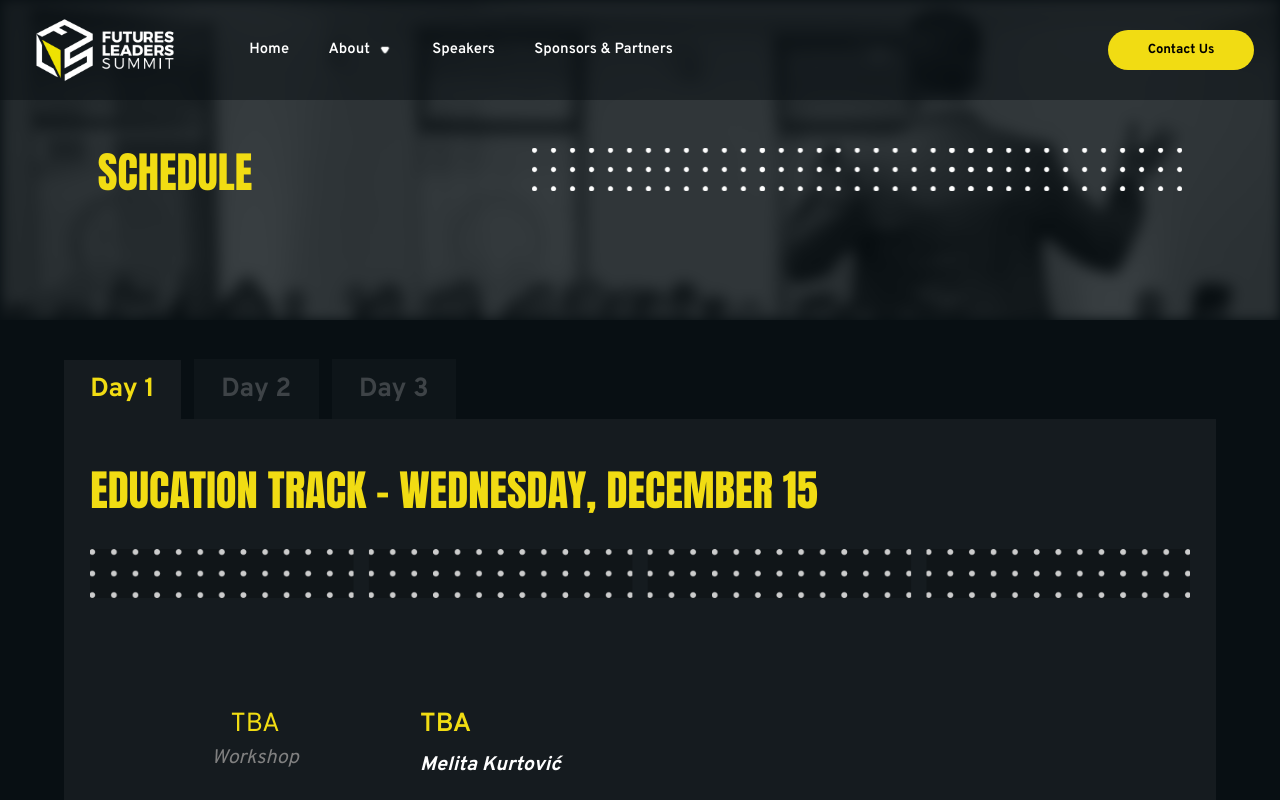
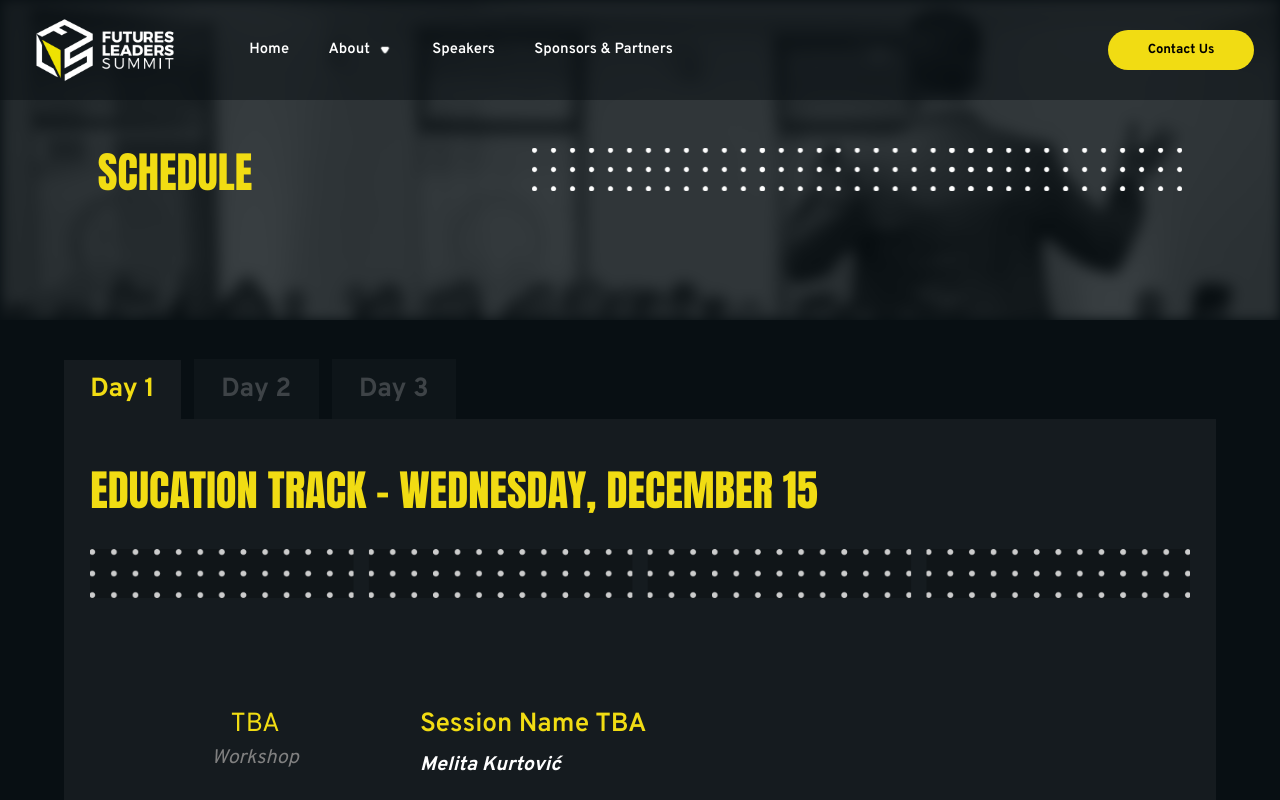
Before and after one commit to anja-sunjic/FLS, a Next.js app: page /schedule in a window 1280 px wide. Shown: the top 800 px of the page. Built offline with nearby package versions, Linux system fonts and the light colour scheme.

Commit message:
Schedule

```diff
--- a/data/program.js
+++ b/data/program.js
@@ -5,7 +5,7 @@ export const wed = [
     events: [
       {
         id: 1,
-        title: "TBA",
+        title: "Session Name TBA",
         speakerIds: [],
         speakers: ["Melita Kurtović"],
         desc: "",
@@ -15,7 +15,7 @@ export const wed = [
       },
       {
         id: 1,
-        title: "TBA",
+        title: "Session Name TBA",
         speakerIds: [],
         speakers: ["Amra Ibrić"],
         desc: "",
@@ -25,7 +25,7 @@ export const wed = [
       },
       {
         id: 1,
-        title: "TBA",
+        title: "Session Name TBA",
         speakerIds: [],
         speakers: ["Zinka Bejtić"],
         desc: "",
@@ -35,7 +35,7 @@ export const wed = [
       },
       {
         id: 1,
-        title: "TBA",
+        title: "Session Name TBA",
         speakerIds: [],
         speakers: ["TBA"],
         desc: "",
@@ -45,7 +45,7 @@ export const wed = [
       },
       {
         id: 1,
-        title: "TBA",
+        title: "Session Name TBA",
         speakerIds: [],
         speakers: ["TBA"],
         desc: "",
@@ -55,7 +55,7 @@ export const wed = [
       },
       {
         id: 1,
-        title: "TBA",
+        title: "Session Name TBA",
         speakerIds: [],
         speakers: ["TBA"],
         desc: "",
@@ -92,7 +92,7 @@ export const wed = [
     events: [
       {
         id: 2,
-        title: "",
+        title: "Session Name TBA",
         speakerIds: [],
         speakers: ["Zinka Bejtić"],
         desc: "",
@@ -109,11 +109,6 @@ export const wed = [
       {
         id: 2,
         title: "Lunch Break",
-        speakerIds: [],
-        speakers: [],
-        desc: "",
-        fullDesc: "",
-        tags: ["F2F"],
         company: 1,
       },
     ],
@@ -124,7 +119,7 @@ export const wed = [
     events: [
       {
         id: 2,
-        title: "",
+        title: "Session Name TBA",
         speakerIds: [],
         speakers: ["Mario Baroševčić"],
         desc: "",
@@ -143,9 +138,9 @@ export const wed = [
         title: "Education & Employability",
         speakerIds: [],
         speakers: ["Melita Kurtović"],
-        desc: "Discussion Points: Does Academia prepare the youth for the industry well? Which industries do it well? How is this different in the developed countries versus in Bosnia and Herzegovina? What is it that makes many local state universities discourage students from getting more insight in the industry early on? What can be done to decrease the gap between knowledge necessary in the industry and the one provided by academia? Opinion on strategies some countries have where universities collaborate with companies to ensure sufficient knowledge transfer, job opportunities, and decrease/prevent brain drain? How to prevent abuse of that collaboration on the company side (i.e. the 5+year contracts students tend to sign)?",
+        desc: "",
         fullDesc: "",
-        tags: ["F2F"],
+        tags: ["F2F", "Online"],
         company: 1,
       },
     ],
@@ -156,11 +151,10 @@ export const wed = [
     events: [
       {
         id: 2,
-        title:
-          "FLS Social - Showcasing STEM Superwomen from Bosnia and Herzegovina",
+        title: "Showcasing STEM Superwomen from Bosnia and Herzegovina",
         speakerIds: [],
-        speakers: ["Melita Kurtović"],
-        desc: "Discussion Points: Does Academia prepare the youth for the industry well? Which industries do it well? How is this different in the developed countries versus in Bosnia and Herzegovina? What is it that makes many local state universities discourage students from getting more insight in the industry early on? What can be done to decrease the gap between knowledge necessary in the industry and the one provided by academia? Opinion on strategies some countries have where universities collaborate with companies to ensure sufficient knowledge transfer, job opportunities, and decrease/prevent brain drain? How to prevent abuse of that collaboration on the company side (i.e. the 5+year contracts students tend to sign)?",
+        speakers: [],
+        desc: "",
         fullDesc: "",
         tags: ["Invite Only"],
         company: 1,
@@ -176,7 +170,57 @@ export const thu = [
     events: [
       {
         id: 1,
-        title: "",
+        title: "Session Name TBA",
+        speakerIds: [],
+        speakers: [],
+        desc: "",
+        fullDesc: "",
+        tags: ["F2F"],
+        company: 1,
+      },
+      {
+        id: 1,
+        title: "Session Name TBA",
+        speakerIds: [],
+        speakers: [],
+        desc: "",
+        fullDesc: "",
+        tags: ["F2F"],
+        company: 1,
+      },
+      {
+        id: 1,
+        title: "Session Name TBA",
+        speakerIds: [],
+        speakers: [],
+        desc: "",
+        fullDesc: "",
+        tags: ["F2F"],
+        company: 1,
+      },
+      {
+        id: 1,
+        title: "Session Name TBA",
+        speakerIds: [],
+        speakers: [],
+        desc: "",
+        fullDesc: "",
+        tags: ["F2F"],
+        company: 1,
+      },
+      {
+        id: 1,
+        title: "Session Name TBA",
+        speakerIds: [],
+        speakers: [],
+        desc: "",
+        fullDesc: "",
+        tags: ["F2F"],
+        company: 1,
+      },
+      {
+        id: 1,
+        title: "Session Name TBA",
         speakerIds: [],
         speakers: [],
         desc: "",
@@ -197,7 +241,7 @@ export const thu = [
     events: [
       {
         id: 2,
-        title: "",
+        title: "Session Name TBA",
         speakerIds: [],
         speakers: [],
         desc: "",
@@ -214,47 +258,6 @@ export const thu = [
       {
         id: 2,
         title: "The Versatility of Engineering - The Voice of the Industry",
-        speakerIds: [],
-        speakers: [],
-        desc: "What are some challenges they face in terms of skilled labor? Do they prefer more multifaceted workers or domain experts? Is it hard to find employees with knowledge outside of the domain? Their opinion on interdisciplinary projects being the future of innovation and engineering? How could the interdisciplinary projects be conducted most effectively i.e. through cross company collaboration or through employing more people with a broader knowledge scope? What are some of the currently most trending and fastest growing interdisciplinary fields (e.g. biotech, fintech, medtech)?",
-        fullDesc: "",
-        tags: ["F2F", "Online"],
-        company: 1,
-      },
-    ],
-  },
-  {
-    time: "TBA",
-    type: "Break",
-    events: [
-      {
-        title: "Break",
-      },
-    ],
-  },
-  {
-    time: "TBA",
-    type: "Keynote",
-    events: [
-      {
-        id: 2,
-        title: "",
-        speakerIds: [],
-        speakers: ["Admir Mašić"],
-        desc: "",
-        fullDesc: "",
-        tags: ["F2F", "Online"],
-        company: 1,
-      },
-    ],
-  },
-  {
-    time: "TBA",
-    type: "Keynote",
-    events: [
-      {
-        id: 2,
-        title: "",
         speakerIds: [],
         speakers: [],
         desc: "",
@@ -279,65 +282,9 @@ export const thu = [
     events: [
       {
         id: 2,
-        title: "",
+        title: "Session Name TBA",
         speakerIds: [],
-        speakers: [],
-        desc: "",
-        fullDesc: "",
-        tags: ["F2F", "Online"],
-        company: 1,
-      },
-    ],
-  },
-  {
-    time: "TBA",
-    type: "IEEE Innovation Nation Finals [Partner Event]",
-    events: [
-      {
-        id: 2,
-        title: "",
-        speakerIds: [],
-        speakers: [],
-        desc: "",
-        fullDesc: "",
-        tags: ["Invite Only"],
-        company: 1,
-      },
-    ],
-  },
-];
-
-export const fri = [
-  {
-    time: "TBA",
-    type: "Workshop",
-    events: [
-      {
-        id: 1,
-        title: "",
-        speakerIds: [],
-        speakers: [],
-        desc: "",
-        fullDesc: "",
-        tags: ["F2F"],
-        company: 1,
-      },
-    ],
-  },
-  {
-    time: "TBA",
-    type: "Break",
-    events: [{ title: "Travel Break" }],
-  },
-  {
-    time: "TBA",
-    type: "Keynote",
-    events: [
-      {
-        id: 2,
-        title: "",
-        speakerIds: [],
-        speakers: ["Feđa Delalić"],
+        speakers: ["Admir Mašić"],
         desc: "",
         fullDesc: "",
         tags: ["F2F", "Online"],
@@ -350,68 +297,8 @@ export const fri = [
     type: "Keynote",
     events: [
       {
-        id: 3,
-        title: "Lightning Talks Powered by BH Youth -  6 Rules to Live by",
-        speakerIds: [],
-        speakers: [],
-        desc: "",
-        fullDesc: "",
-        tags: ["F2F", "Online"],
-        company: 1,
-      },
-      {
-        id: 4,
-        title: "12:00 - 12:10 Be Entrepreneurial",
-        speakerIds: [],
-        speakers: [],
-        desc: "",
-        fullDesc: "",
-        tags: ["F2F", "Online"],
-        company: 1,
-      },
-      {
-        id: 5,
-        title: "12:10 - 12:20 Strive for Excellence",
-        speakerIds: [],
-        speakers: [],
-        desc: "",
-        fullDesc: "",
-        tags: ["F2F", "Online"],
-        company: 1,
-      },
-      {
-        id: 6,
-        title: "12:20 - 12:30 Act with integrity",
-        speakerIds: [],
-        speakers: [],
-        desc: "",
-        fullDesc: "",
-        tags: ["F2F", "Online"],
-        company: 1,
-      },
-      {
-        id: 7,
-        title: "12:30 - 12:40 Value and embrace diversity",
-        speakerIds: [],
-        speakers: [],
-        desc: "",
-        fullDesc: "",
-        tags: ["F2F", "Online"],
-        company: 1,
-      },
-      {
-        id: 8,
-        title: "12:40 - 12:50 Serve the community",
-        speakerIds: [],
-        speakers: [],
-        desc: "",
-        fullDesc: "",
-        tags: ["F2F", "Online"],
-        company: 1,
-      },
-      {
-        id: 9,
-        title: "12:50 - 13:00 Partner with those those who share their vision",
+        id: 2,
+        title: "Session Name TBA",
         speakerIds: [],
         speakers: [],
         desc: "",
@@ -435,8 +322,209 @@ export const fri = [
     type: "Keynote",
     events: [
       {
+        id: 2,
+        title: "Session Name TBA",
+        speakerIds: [],
+        speakers: [],
+        desc: "",
+        fullDesc: "",
+        tags: ["F2F", "Online"],
+        company: 1,
+      },
+    ],
+  },
+  {
+    time: "TBA",
+    type: "Partner Event",
+    events: [
+      {
+        id: 2,
+        title: "IEEE Innovation Nation Finals",
+        speakerIds: [],
+        speakers: [],
+        desc: "",
+        fullDesc: "",
+        tags: ["Invite Only"],
+        company: 1,
+      },
+    ],
+  },
+];
+
+export const fri = [
+  {
+    time: "TBA",
+    type: "Workshop",
+    events: [
+      {
+        id: 1,
+        title: "Leading From a Growth Mindset",
+        speakerIds: [],
+        speakers: ["Anja Bundalo & Snjezana Udovicic"],
+        desc: "",
+        fullDesc: "",
+        tags: ["F2F"],
+        company: 1,
+      },
+      {
+        id: 1,
+        title: "Session Name TBA",
+        speakerIds: [],
+        speakers: [],
+        desc: "",
+        fullDesc: "",
+        tags: ["F2F"],
+        company: 1,
+      },
+      {
+        id: 1,
+        title: "Session Name TBA",
+        speakerIds: [],
+        speakers: [],
+        desc: "",
+        fullDesc: "",
+        tags: ["F2F"],
+        company: 1,
+      },
+      {
+        id: 1,
+        title: "Session Name TBA",
+        speakerIds: [],
+        speakers: [],
+        desc: "",
+        fullDesc: "",
+        tags: ["F2F"],
+        company: 1,
+      },
+      {
+        id: 1,
+        title: "Session Name TBA",
+        speakerIds: [],
+        speakers: [],
+        desc: "",
+        fullDesc: "",
+        tags: ["F2F"],
+        company: 1,
+      },
+      {
+        id: 1,
+        title: "Session Name TBA",
+        speakerIds: [],
+        speakers: [],
+        desc: "",
+        fullDesc: "",
+        tags: ["F2F"],
+        company: 1,
+      },
+    ],
+  },
+  {
+    time: "TBA",
+    type: "Break",
+    events: [{ title: "Travel Break" }],
+  },
+  {
+    time: "TBA",
+    type: "Keynote",
+    events: [
+      {
+        id: 2,
+        title: "Session Name TBA",
+        speakerIds: [],
+        speakers: ["Feđa Delalić"],
+        desc: "",
+        fullDesc: "",
+        tags: ["F2F", "Online"],
+        company: 1,
+      },
+    ],
+  },
+  {
+    time: "TBA",
+    type: "Keynote",
+    events: [
+      {
+        id: 3,
+        title: "Lightning Talks Powered by BH Youth -  6 Rules to Live By",
+        speakerIds: [],
+        speakers: [],
+        desc: "",
+        fullDesc: "",
+        tags: ["F2F", "Online"],
+        company: 1,
+      },
+      {
+        id: 4,
+        title: "Be Entrepreneurial",
+        speakerIds: [],
+        speakers: [],
+        desc: "",
+        fullDesc: "",
+        company: 1,
+      },
+      {
+        id: 5,
+        title: "Strive for Excellence",
+        speakerIds: [],
+        speakers: [],
+        desc: "",
+        fullDesc: "",
+        company: 1,
+      },
+      {
+        id: 6,
+        title: "Act with integrity",
+        speakerIds: [],
+        speakers: [],
+        desc: "",
+        fullDesc: "",
+        company: 1,
+      },
+      {
+        id: 7,
+        title: "Value and embrace diversity",
+        speakerIds: [],
+        speakers: [],
+        desc: "",
+        fullDesc: "",
+        company: 1,
+      },
+      {
+        id: 8,
+        title: "Serve the community",
+        speakerIds: [],
+        speakers: [],
+        desc: "",
+        fullDesc: "",
+        company: 1,
+      },
+      {
+        id: 9,
+        title: "Partner with those those who share their vision",
+        speakerIds: [],
+        speakers: [],
+        desc: "",
+        fullDesc: "",
+        company: 1,
+      },
+    ],
+  },
+  {
+    time: "TBA",
+    type: "Break",
+    events: [
+      {
+        title: "Break",
+      },
+    ],
+  },
+  {
+    time: "TBA",
+    type: "Keynote",
+    events: [
+      {
         id: 11,
-        title: "",
+        title: "Session Name TBA",
         speakerIds: [],
         speakers: [],
         desc: "",
--- a/styles/Program/_program-tabs.scss
+++ b/styles/Program/_program-tabs.scss
@@ -52,9 +52,13 @@
         color: black;
         font-weight: 900;
         text-transform: uppercase;
+        margin-bottom: 0;
       }
       .item-event {
         padding: 0 !important;
+      }
+      .tags {
+        margin-top: 0;
       }
     }
     .left {
```
